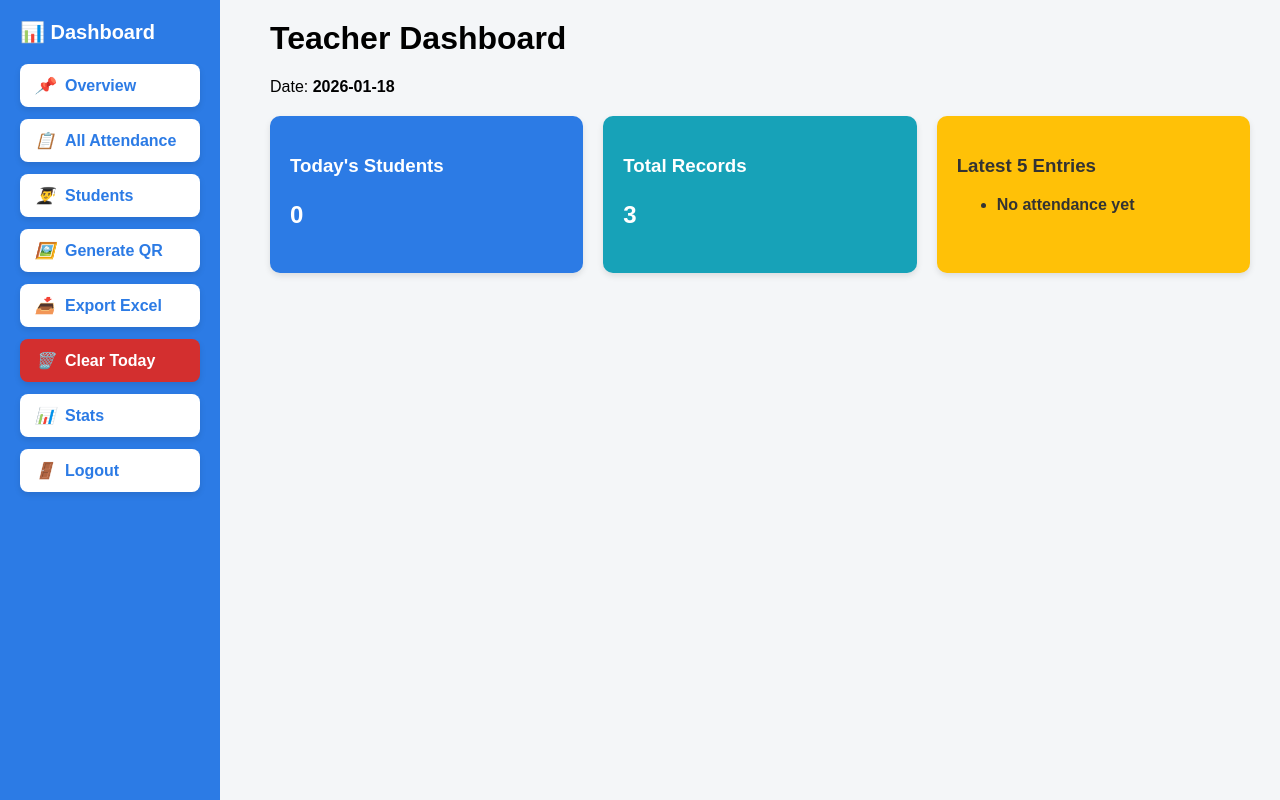
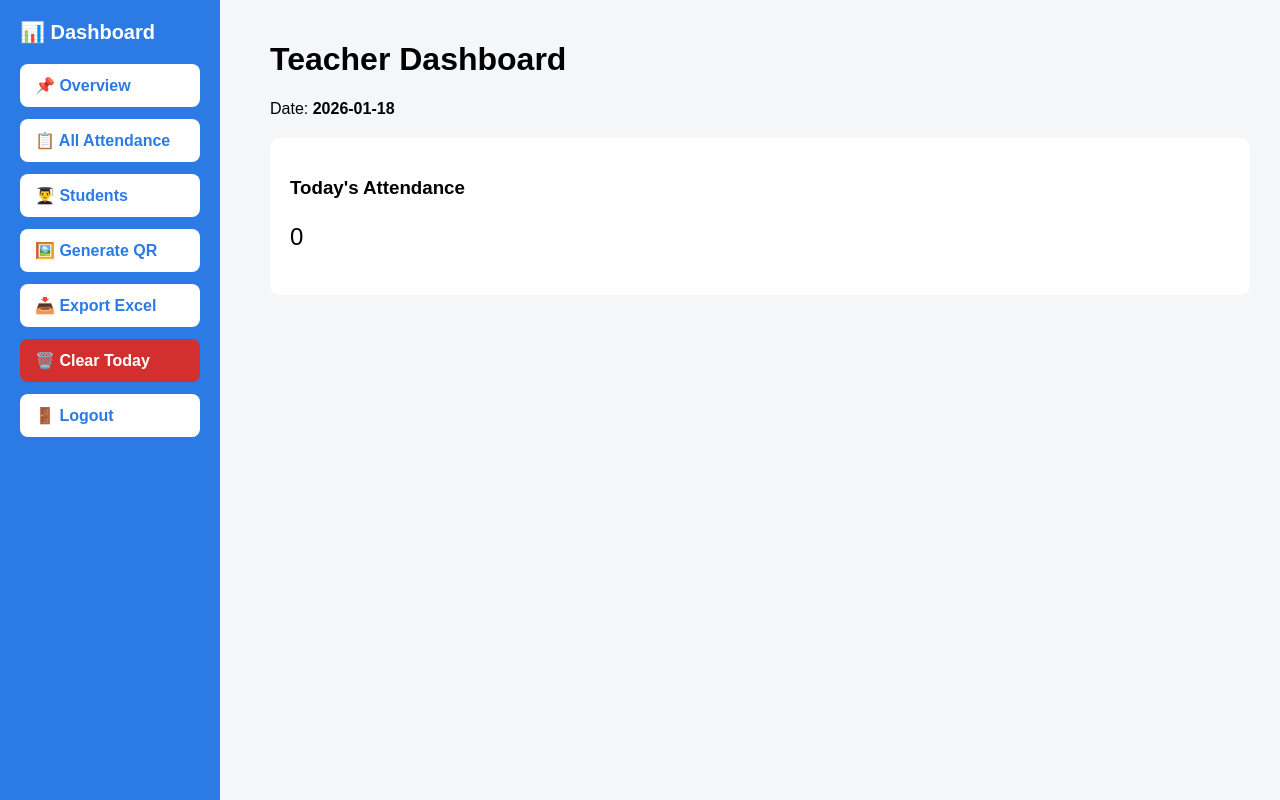
Before and after one commit to danmuendo/attendance_system, a Flask app: page /dashboard in a window 1280 px wide. Run offline with Flask 3, Linux system fonts and the light colour scheme; the visitor is signed in with stand-in values (Sample User, id 1); data comes from the database, SQL or seed files in the repository.

Commit message:
Update dashboard.html

```diff
--- a/templates/dashboard.html
+++ b/templates/dashboard.html
@@ -6,12 +6,9 @@
 <meta name="viewport" content="width=device-width, initial-scale=1">
 
 <style>
-/* Global */
+/* --- SAME CSS AS YOUR FILE (UNCHANGED) --- */
 * { box-sizing: border-box; }
-
 body { font-family: Arial, sans-serif; margin:0; background: #f4f6f8; }
-
-/* Sidebar */
 .sidebar {
     height: 100vh;
     width: 220px;
@@ -24,9 +21,7 @@ body { font-family: Arial, sans-serif; margin:0; background: #f4f6f8; }
     flex-direction: column;
     padding: 20px;
 }
-
 .sidebar h2 { margin-top:0; margin-bottom:20px; font-size:20px; }
-
 .sidebar button {
     background: white;
     color: #2c7be5;
@@ -38,95 +33,37 @@ body { font-family: Arial, sans-serif; margin:0; background: #f4f6f8; }
     font-weight: bold;
     cursor: pointer;
     text-align: left;
-    transition: 0.3s;
     display: flex;
     align-items: center;
-    box-shadow: 0 3px 6px rgba(0,0,0,0.1);
 }
-
-.sidebar button:hover { background: #e0e7ff; }
-.sidebar button.danger { color:white; background:#d32f2f; }
-.sidebar button.danger:hover { background:#b71c1c; }
-.sidebar button i { margin-right: 10px; }
-
-/* Main */
+.sidebar button.danger { background:#d32f2f; color:white; }
 .main { margin-left:240px; padding:20px 30px; }
-h1 { margin-top:0; }
-
-/* Sections */
 .section { display:none; margin-top:20px; }
-
-/* Cards */
-.card { background:white; padding:20px; border-radius:10px; margin-bottom:20px; box-shadow:0 4px 8px rgba(0,0,0,0.1); }
-
-/* Overview cards */
-.overview-cards { display:flex; flex-wrap:wrap; gap:20px; }
-.overview-card { flex:1 1 200px; padding:20px; border-radius:10px; color:white; font-weight:bold; box-shadow:0 3px 6px rgba(0,0,0,0.1); }
-.students { background:#2c7be5; }
-.records { background:#17a2b8; color:#fff; }
-.latest { background:#ffc107; color:#333; }
-
-/* Tables */
-.table-card { overflow-x:auto; }
-table { width:100%; border-collapse:collapse; margin-top:10px; }
-th, td { padding:12px; border-bottom:1px solid #ddd; text-align:left; }
-th { background:#2c7be5; color:white; }
-tr:nth-child(even){ background:#f9f9f9; }
-
-/* Buttons */
+.card { background:white; padding:20px; border-radius:10px; margin-bottom:20px; }
 .button {
-    display: inline-block;
-    margin: 5px 5px 5px 0;
-    padding: 12px 20px;
-    background: #2c7be5;
-    color: white;
-    border-radius: 8px;
-    text-decoration: none;
-    font-weight: bold;
-    font-size: 16px;
-    border: none;
-    cursor: pointer;
-    box-shadow: 0 3px 6px rgba(0,0,0,0.1);
-    transition: 0.3s;
+    padding:12px 20px;
+    background:#2c7be5;
+    color:white;
+    border:none;
+    border-radius:8px;
+    cursor:pointer;
+    font-weight:bold;
 }
-
-.button:hover {
-    background: #1a5dc7;
-    box-shadow: 0 5px 10px rgba(0,0,0,0.15);
-}
-
-.button.danger {
-    background: #d32f2f;
-}
-
-.button.danger:hover {
-    background: #b71c1c;
-}
-
-/* Stats */
-.stats-box { display:flex; flex-wrap:wrap; gap:20px; }
-.stats-card { flex:1 1 200px; background:#17a2b8; color:white; padding:20px; border-radius:10px; font-weight:bold; box-shadow:0 3px 6px rgba(0,0,0,0.1); }
-
-/* Mobile */
-@media(max-width:768px){
-    .sidebar{width:100%; height:auto; position:relative;}
-    .main{margin-left:0; padding:20px 15px;}
-    .overview-cards, .stats-box{flex-direction:column;}
-}
+.button.danger { background:#d32f2f; }
 </style>
 </head>
+
 <body>
 
 <div class="sidebar">
     <h2>📊 Dashboard</h2>
-    <button onclick="showSection('overview')"><i>📌</i> Overview</button>
-    <button onclick="showSection('all')"><i>📋</i> All Attendance</button>
-    <button onclick="showSection('students')"><i>👨‍🎓</i> Students</button>
-    <button onclick="showSection('generate')"><i>🖼️</i> Generate QR</button>
-    <button onclick="showSection('export')"><i>📥</i> Export Excel</button>
-    <button onclick="showSection('clear')" class="danger"><i>🗑️</i> Clear Today</button>
-    <button onclick="showSection('stats')"><i>📊</i> Stats</button>
-    <button onclick="window.location='/logout'"><i>🚪</i> Logout</button>
+    <button onclick="showSection('overview')">📌 Overview</button>
+    <button onclick="showSection('all')">📋 All Attendance</button>
+    <button onclick="showSection('students')">👨‍🎓 Students</button>
+    <button onclick="showSection('generate')">🖼️ Generate QR</button>
+    <button onclick="showSection('export')">📥 Export Excel</button>
+    <button onclick="showSection('clear')" class="danger">🗑️ Clear Today</button>
+    <button onclick="window.location='{{ url_for('logout') }}'">🚪 Logout</button>
 </div>
 
 <div class="main">
@@ -135,33 +72,17 @@ tr:nth-child(even){ background:#f9f9f9; }
 
 <!-- OVERVIEW -->
 <div id="overview" class="section">
-        <div class="overview-cards">
-            <div class="overview-card students">
-                <h3>Today's Students</h3>
+    <div class="card">
+        <h3>Today's Attendance</h3>
         <p style="font-size:24px;">{{ today_records|length }}</p>
-            </div>
-            <div class="overview-card records">
-                <h3>Total Records</h3>
-                <p style="font-size:24px;">{{ all_records|length }}</p>
-            </div>
-            <div class="overview-card latest">
-                <h3>Latest 5 Entries</h3>
-                <ul>
-                    {% for name, time in today_records[-5:] %}
-                        <li>{{ name }} - {{ time }}</li>
-                    {% else %}
-                        <li>No attendance yet</li>
-                    {% endfor %}
-                </ul>
-            </div>
     </div>
 </div>
 
 <!-- ALL ATTENDANCE -->
 <div id="all" class="section">
-        <div class="card table-card">
-            <h2>All Attendance Records</h2>
-            <table>
+    <div class="card">
+        <h2>All Attendance</h2>
+        <table width="100%">
             <tr><th>Name</th><th>Date</th><th>Time</th></tr>
             {% for name, date, time in all_records %}
             <tr><td>{{ name }}</td><td>{{ date }}</td><td>{{ time }}</td></tr>
@@ -175,90 +96,65 @@ tr:nth-child(even){ background:#f9f9f9; }
     <div class="card">
         <h2>Manage Students</h2>
 
-        <form method="POST" action="/students" style="margin-bottom:20px;">
-            <input name="name" placeholder="Student name" required
-                   style="padding:10px;width:250px;border-radius:6px;border:1px solid #ccc;">
-            <button class="button" type="submit">➕ Add Student</button>
+        <form method="POST" action="{{ url_for('manage_students') }}">
+            <input name="name" placeholder="Student name" required>
+            <button class="button">➕ Add Student</button>
         </form>
 
-        <table>
+        <table width="100%" style="margin-top:15px;">
             <tr><th>ID</th><th>Name</th></tr>
             {% for s in students %}
-            <tr>
-                <td>{{ s[0] }}</td>
-                <td>{{ s[1] }}</td>
-            </tr>
+            <tr><td>{{ s[0] }}</td><td>{{ s[1] }}</td></tr>
             {% endfor %}
         </table>
-
     </div>
 </div>
 
 <!-- GENERATE QR -->
 <div id="generate" class="section">
-        <div class="card">
-            <h2>Generate QR Code</h2>
-            <div class="actions">
-                <a href="/generate" class="button">Generate QR</a>
-            </div> -->
+    <div class="card" style="text-align:center;">
+        <h2>Generate Attendance QR</h2>
 
-            <!-- QR image
-            <div id="qr-print" style="margin-top:20px; text-align:center;">
-                <img id="qr-image" src="/static/qr.png" alt="QR Code">
+        <!-- ✅ FIX: GENERATE BUTTON -->
+        <a href="{{ url_for('generate_qr') }}" class="button">🖼️ Generate QR Code</a>
+
+        {% if qr_exists %}
+            <div style="margin-top:20px;">
+                <img src="{{ url_for('static', filename='qr.png') }}" width="220">
             </div>
 
-            <!-- Download QR below image -->
-            <div style="margin-top:10px; text-align:center;">
-                <a id="download-qr" href="/static/qr.png" download="attendance_qr.png" class="button">💾 Download QR Code</a>
+            <div style="margin-top:10px;">
+                <a href="{{ url_for('static', filename='qr.png') }}"
+                   download="attendance_qr.png"
+                   class="button">💾 Download QR</a>
             </div>
+        {% else %}
+            <p style="margin-top:20px;">No QR generated yet.</p>
+        {% endif %}
     </div>
 </div>
 
 <!-- EXPORT -->
 <div id="export" class="section">
     <div class="card">
-            <h2>Export Attendance</h2>
-            <a href="/export" class="button">📥 Download Excel</a>
+        <a href="{{ url_for('export_excel') }}" class="button">📥 Download Excel</a>
     </div>
 </div>
 
 <!-- CLEAR -->
 <div id="clear" class="section">
     <div class="card">
-            <h2>Clear Today's Attendance</h2>
-            <a href="/clear_today" class="button danger">🗑️ Clear Today</a>
-        </div>
-    </div>
-
-    <!-- STATS -->
-    <div id="stats" class="section">
-        <div class="stats-box">
-            <div class="stats-card">
-                <h3>Today's Attendance</h3>
-                <p style="font-size:24px;">{{ today_records|length }}</p>
-            </div>
-            <div class="stats-card">
-                <h3>Total Records</h3>
-                <p style="font-size:24px;">{{ all_records|length }}</p>
-            </div>
-            <div class="stats-card">
-                <h3>Attendance % Today</h3>
-                {% set percent = (today_records|length / (all_records|length if all_records|length>0 else 1)*100) | round(1) %}
-                <p style="font-size:24px;">{{ percent }}%</p>
-            </div>
+        <a href="{{ url_for('clear_today') }}" class="button danger">🗑️ Clear Today</a>
     </div>
 </div>
 
 </div>
 
 <script>
-// Toggle sections
 function showSection(id){
     document.querySelectorAll('.section').forEach(s=>s.style.display='none');
     document.getElementById(id).style.display='block';
 }
-
-// Show overview by default
 showSection('overview');
 </script>
 
```
Lines whose indentation alone changed are shown as unchanged.
